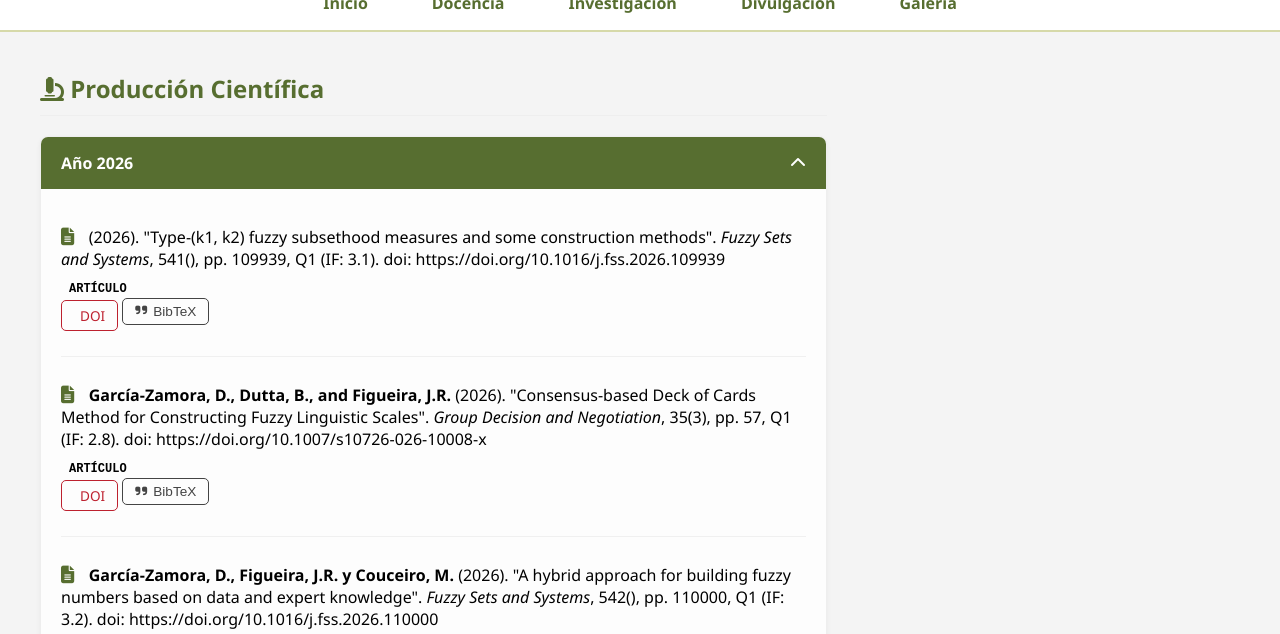
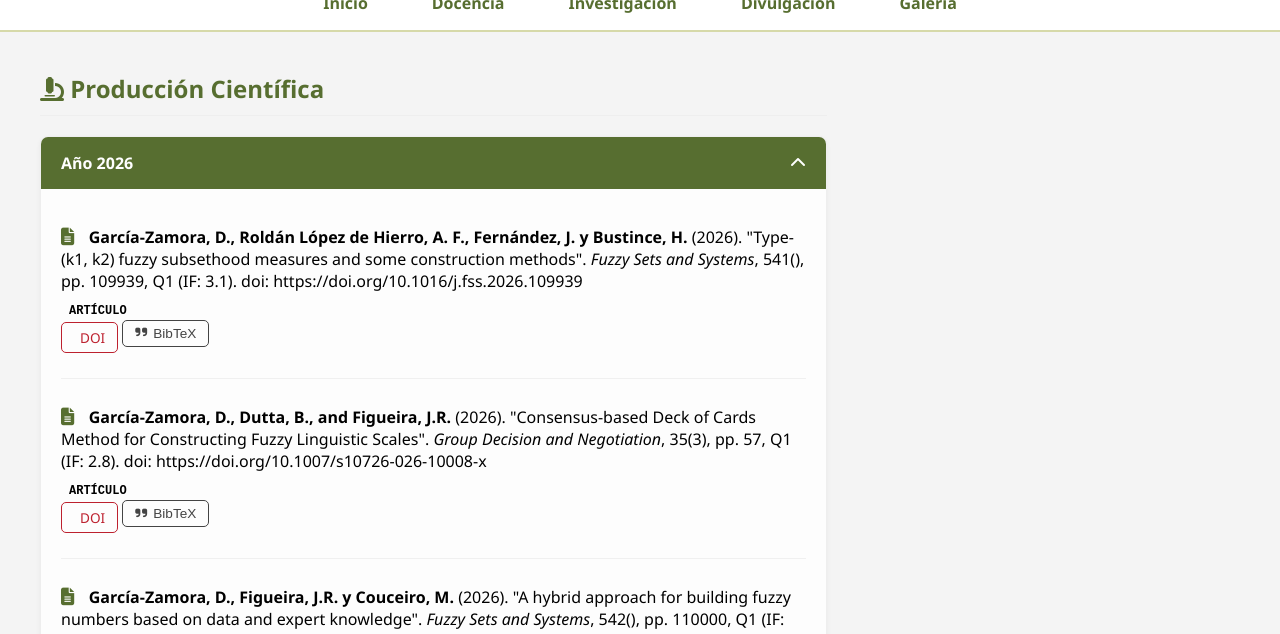
Before and after one commit to dgzamora/dgzamora.github.io, a Jekyll site: the page built from investigacion.html, in a window 1280 px wide and 900 px high, cut to the strip 266-900 px from the top of the window. Built offline with Jekyll 4.4.1, drawn with Linux system fonts in a browser that asks for light colours; a style sheet for code colours, icons or effects is not loaded.

Commit message:
260722_v4

```diff
--- a/_data/investigacion.yml
+++ b/_data/investigacion.yml
@@ -1,7 +1,7 @@
 - anio: "2026"
   publicaciones:
     - tipo: "artículo"
-      autores: " "
+      autores: "García-Zamora, D., Roldán López de Hierro, A. F., Fernández, J. y Bustince, H."
       titulo: "Type-(k1, k2) fuzzy subsethood measures and some construction methods"
       revista: "Fuzzy Sets and Systems"
       volumen: "541"
```
